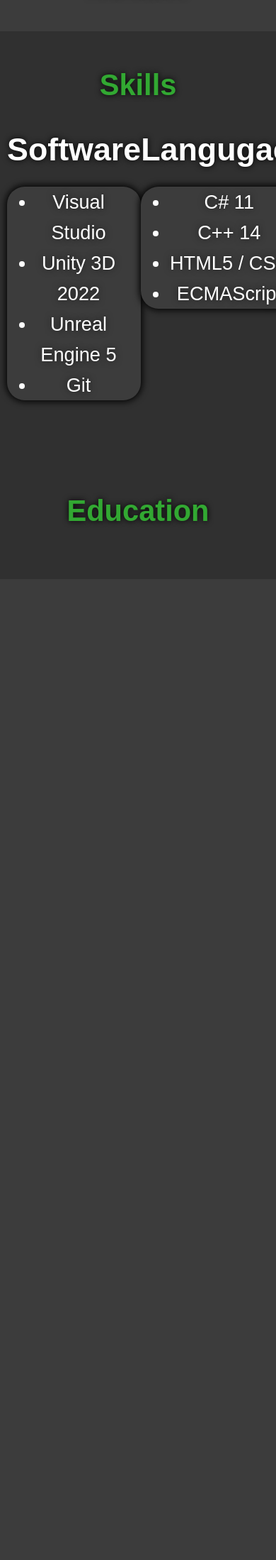
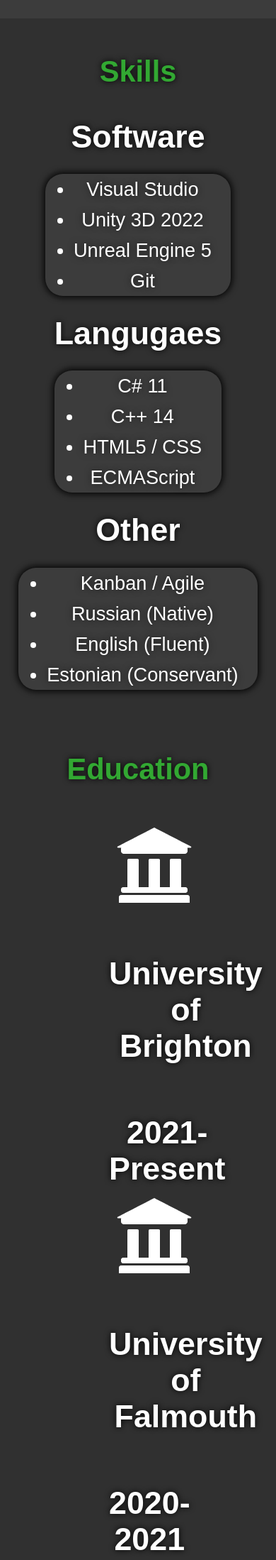
Before and after one commit to artemijsem/artemijsem.github.io, a PHP site: page / in a window 390 px wide; the page is wider, and only the part inside the window is pictured. Shown: the part 1722-3920 px from the top of that part at 71% size. Before the commit the page ends 2466 px from the top of that part, so only its background shows below. Run offline with PHP 8.4, Linux system fonts and the light colour scheme; some web fonts are replaced.

Commit message:
Added Education section and made Home page responsive

```diff
--- a/css/stylesheet.css
+++ b/css/stylesheet.css
@@ -23,9 +23,10 @@
 
   h1 {
     color: var(--clr-accent);
-    font-size: 7.6em;
+    font-size: 7.6vw;
     text-align: center;
     margin: 0;
+
   }
 
   h2 {
@@ -76,32 +77,34 @@
 
   .header-container {
     display: flex;
+    flex-wrap: wrap;
+    gap: 1em;
     background-color: var(--clr-primary);
     justify-content: center;
+
+    margin-bottom: 5rem;
   }
 
   .home-about {
     background-color: var(--clr-secondary);
   }
 
-  /* .header-text {
-    justify-content: space-between;
+ .header-text {
+    justify-content: center;
   }
 
-  .header-photo {
-    justify-content: space-between;
-  } */
-
   .photo-main {
-    width: 180%;
-    margin-left: 30%;
-    margin-top: 10%;
-    margin-bottom: 10%;
+    height: 20dvw;
+    max-height: 50dvh;
+    max-width: 50dvh;
     border-style: solid;
     border-color: var(--clr-text-accent);
     border-radius: 50% 50% 50% 50%;
     box-shadow: 0px 0px 10px 2px #030303;
+    align-items: center;
+    margin: 3dvw 1dvw 1dvw 5dvw;
   }
+
 
   .navigation-container {
     top: 0;
@@ -119,11 +122,13 @@
 
   .photo-logo {
     width: 10%;
+    height: fit-content;
+    min-width: 10%;
   }
 
   /* Style the top navigation bar */
   .topnav {
-    overflow: hidden;
+
     background-color: var(--clr-secondary);
   }
 
@@ -140,6 +145,7 @@
   .topnav a {
     display: flex;
     float: left;
+    flex-grow: 1;
     background-color: var(--clr-secondary);
     color: var(--clr-text);
     text-align: center;
@@ -171,7 +177,32 @@
   .skills-container {
     display: flex;
     justify-content: space-evenly;
+    flex-wrap: wrap;
 
+  }
+
+  .education-container {
+    display: flex;
+    justify-content: space-evenly;
+    flex-wrap: wrap;
+    gap: 2em;
+    /* margin: 1em 2em 1em 2em; */
+    margin: 0 7em 0 7em;
+  }
+
+  .education-item {
+    margin: 1em 2em 0 2em;
+    flex-grow: 0;
+    flex-wrap: wrap;
+    width: fit-content;
+  }
+
+  h4.education {
+    margin: 0.5em 0 0 0;
+  }
+
+  .education-icon {
+    height: fit-content;
   }
 
   /* Style the footer */
--- a/index.html
+++ b/index.html
@@ -32,10 +32,14 @@
                     <h2>Coder & Gamer</h2>
                 <!-- </div> -->
             </div>
-            <div class="header-photo">
+
+            <div>
                 <img class="photo-main"src="images/2021-12-dadaddad.png">
             </div>
+
+
         </div>
+
         <div class="content-second">
         <h3>About me</h3>
             <div class="home-about">
@@ -89,7 +93,28 @@
 
         <div class="content-first">
             <h3>Education</h3>
-            <div></div>
+            <div class="education-container">
+                <div class="education-item">
+                    <img class="education-icon"src="images/UNI_Icon.png">
+                </div>
+                <div class="education-item">
+                    <h4 class="education">University of Brighton</h4>
+                </div>
+                <div class="education-item">
+                    <h4 class="education">2021-Present</h4>
+                </div>
+            </div>
+            <div class="education-container">
+                <div class="education-item">
+                    <img class="education-icon" src="images/UNI_Icon.png">
+                </div>
+                <div class="education-item">
+                    <h4 class="education">University of Falmouth</h4>
+                </div>
+                <div class="education-item">
+                    <h4 class="education">2020-2021</h4>
+                </div>
+            </div>
         </div>
 
         <div class="footer">
```
Also changed, not shown: images/UNI_Icon.png (added).
